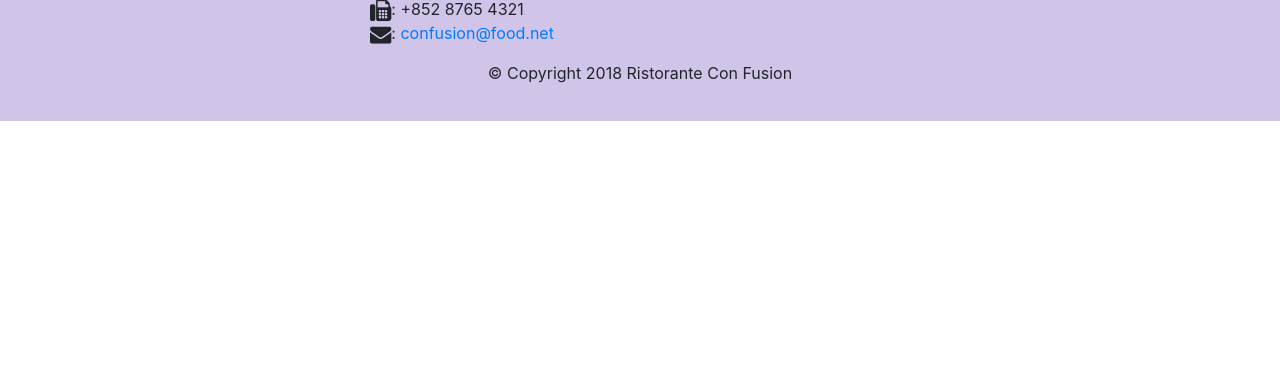
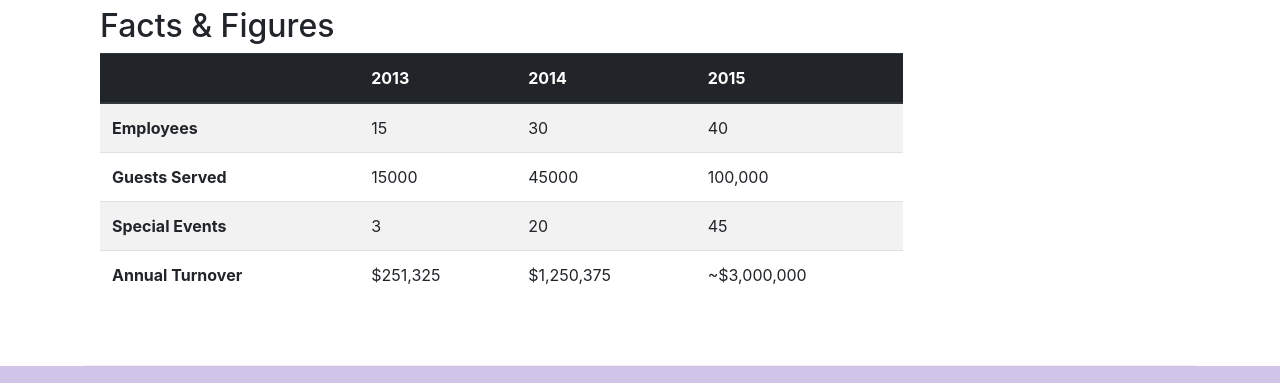
Before and after one commit to priyanshuvishnoi/conFusion, a website: page aboutus.html in a window 1280 px wide. Shown: the part 1705-2088 px from the top of the page. Before the commit the page ends 1826 px from the top, so only its background shows below. Drawn offline with nearby package versions, Linux system fonts and the light colour scheme.

Commit message:
tables and cards

```diff
--- a/aboutus.html
+++ b/aboutus.html
@@ -1,27 +1,16 @@
 <!DOCTYPE html>
 <html lang="en">
+
 <head>
   <!-- Required meta tags always come first -->
   <meta charset="utf-8" />
-    <meta
-      name="viewport"
-      content="width=device-width, initial-scale=1, shrink-to-fit=no"
-    />
+  <meta name="viewport" content="width=device-width, initial-scale=1, shrink-to-fit=no" />
   <meta http-equiv="x-ua-compatible" content="ie=edge" />
 
   <!-- Bootstrap CSS -->
-    <link
-      rel="stylesheet"
-      href="node_modules/bootstrap/dist/css/bootstrap.min.css"
-    />
-    <link
-      rel="stylesheet"
-      href="node_modules/font-awesome/css/font-awesome.min.css"
-    />
-    <link
-      rel="stylesheet"
-      href="node_modules/bootstrap-social/bootstrap-social.css"
-    />
+  <link rel="stylesheet" href="node_modules/bootstrap/dist/css/bootstrap.min.css" />
+  <link rel="stylesheet" href="node_modules/font-awesome/css/font-awesome.min.css" />
+  <link rel="stylesheet" href="node_modules/bootstrap-social/bootstrap-social.css" />
   <link rel="stylesheet" href="css/styles.css" />
   <title>Ristorante Con Fusion: About Us</title>
 </head>
@@ -29,17 +18,10 @@
 <body>
   <nav class="navbar navbar-dark navbar-expand-sm fixed-top">
     <div class="container">
-        <button
-          class="navbar-toggler"
-          type="button"
-          data-toggle="collapse"
-          data-target="#Navbar"
-        >
+      <button class="navbar-toggler" type="button" data-toggle="collapse" data-target="#Navbar">
         <span class="navbar-toggler-icon"></span>
       </button>
-        <a href="index.html" class="navbar-brand mr-auto"
-          >Ristorante Con Fusion</a
-        >
+      <a href="index.html" class="navbar-brand mr-auto">Ristorante Con Fusion</a>
       <div class="collapse navbar-collapse" id="Navbar">
         <ul class="navbar-nav mr-auto">
           <li class="nav-item">
@@ -49,7 +31,8 @@
             <a href="#" class="nav-link"><span class="fa fa-info fa-lg"></span> About</a>
           </li>
           <li class="nav-item"><a href="#" class="nav-link"><span class="fa fa-list fa-lg"></span> Menu</a></li>
-            <li class="nav-item"><a href="contactus.html" class="nav-link"><span class="fa fa-address-card fa-lg"></span> Contact</a></li>
+          <li class="nav-item"><a href="contactus.html" class="nav-link"><span class="fa fa-address-card fa-lg"></span>
+              Contact</a></li>
         </ul>
       </div>
     </div>
@@ -100,7 +83,33 @@
           cuisines in a pan.
         </p>
       </div>
-        <div></div>
+      <div class="col-sm">
+        <div class="card">
+          <h3 class="card-header bg-primary text-white">Facts At a Glance</h3>
+          <div class="card-body">
+            <dl class="row">
+              <dt class="col-6">Started</dt>
+              <dd class="col-6">3 Feb. 2013</dd>
+              <dt class="col-6">Major Stake Holder</dt>
+              <dd class="col-6">HK Fine Foods Inc.</dd>
+              <dt class="col-6">Last Year's Turnover</dt>
+              <dd class="col-6">$1,250,375</dd>
+              <dt class="col-6">Employees</dt>
+              <dd class="col-6">40</dd>
+            </dl>
+          </div>
+        </div>
+      </div>
+      <div class="col-12">
+        <div class="card card-body bg-light">
+          <blockquote class="blockquote">
+            <p class="mb-0">You better cut the pizza in four pieces because I'm not hungry enough to eat six.</p>
+            <footer class="blockquote-footer">Yogi Berra,
+              <cite title="Source Title">the Wit and Wisdom of Yogi Berra, P. Pepe, Diversion Books, 2014</cite>
+            </footer>
+          </blockquote>
+        </div>
+      </div>
     </div>
 
     <div class="row row-content">
@@ -125,9 +134,7 @@
           farming and produce. His experiences growing up on a farm in the
           Australian outback gave him great appreciation for varieties of food
           sources. As he puts it in his own words,
-            <em
-              >Everything that runs, wins, and everything that stays, pays!</em
-            >
+          <em>Everything that runs, wins, and everything that stays, pays!</em>
         </p>
         <h3>Agumbe Tang <small>Chief Taste Officer</small></h3>
         <p class="d-none d-sm-block">
@@ -143,12 +150,54 @@
           experience having worked closely with whos-who in the culinary
           world, he specializes in creating mouthwatering Indo-Italian fusion
           experiences. He says,
-            <em
-              >Put together the cuisines from the two craziest cultures, and you
-              get a winning hit! Amma Mia!</em
-            >
+          <em>Put together the cuisines from the two craziest cultures, and you
+            get a winning hit! Amma Mia!</em>
         </p>
       </div>
+    </div>
+    <div class="row row-content">
+      <div class="col-12 col-sm-9">
+        <h2>Facts &amp; Figures</h2>
+        <div class="table-responsive">
+          <table class="table table-striped">
+            <thead class="thead-dark">
+              <tr>
+                <th>&nbsp;</th>
+                <th>2013</th>
+                <th>2014</th>
+                <th>2015</th>
+              </tr>
+            </thead>
+            <tbody>
+              <tr>
+                <th>Employees</th>
+                <td>15</td>
+                <td>30</td>
+                <td>40</td>
+              </tr>
+              <tr>
+                <th>Guests Served</th>
+                <td>15000</td>
+                <td>45000</td>
+                <td>100,000</td>
+              </tr>
+              <tr>
+                <th>Special Events</th>
+                <td>3</td>
+                <td>20</td>
+                <td>45</td>
+              </tr>
+              <tr>
+                <th>Annual Turnover</th>
+                <td>$251,325</td>
+                <td>$1,250,375</td>
+                <td>~$3,000,000</td>
+              </tr>
+            </tbody>
+          </table>
+        </div>
+      </div>
+      <div class="col-12 col-sm-3"></div>
     </div>
   </div>
 
@@ -177,10 +226,14 @@
         </div>
         <div class="col-12 col-sm-4 align-self-center">
           <div class="text-center">
-              <a class="btn btn-social-icon btn-google" href="http://google.com/+"><i class="fa fa-google-plus fa-lg"></i></a>
-              <a class="btn btn-social-icon btn-facebook" href="http://www.facebook.com/profile.php?id="><i class="fa fa-facebook fa-lg"></i></a>
-              <a class="btn btn-social-icon btn-linkedin" href="http://www.linkedin.com/in/"><i class="fa fa-linkedin fa-lg"></i></a>
-              <a class="btn btn-social-icon btn-twitter" href="http://twitter.com/"><i class="fa fa-twitter fa-lg"></i></a>
+            <a class="btn btn-social-icon btn-google" href="http://google.com/+"><i
+                class="fa fa-google-plus fa-lg"></i></a>
+            <a class="btn btn-social-icon btn-facebook" href="http://www.facebook.com/profile.php?id="><i
+                class="fa fa-facebook fa-lg"></i></a>
+            <a class="btn btn-social-icon btn-linkedin" href="http://www.linkedin.com/in/"><i
+                class="fa fa-linkedin fa-lg"></i></a>
+            <a class="btn btn-social-icon btn-twitter" href="http://twitter.com/"><i
+                class="fa fa-twitter fa-lg"></i></a>
             <a class="btn btn-social-icon btn-google" href="http://youtube.com/"><i class="fa fa-youtube fa-lg"></i></a>
             <a class="btn btn-social-icon" href="mailto:"><i class="fa fa-envelope fa-lg"></i></a>
           </div>
@@ -198,4 +251,5 @@
   <script src="node_modules/popper.js/dist/umd/popper.min.js"></script>
   <script src="node_modules/bootstrap/dist/js/bootstrap.min.js"></script>
 </body>
+
 </html>
```
Lines whose indentation alone changed are shown as unchanged.
